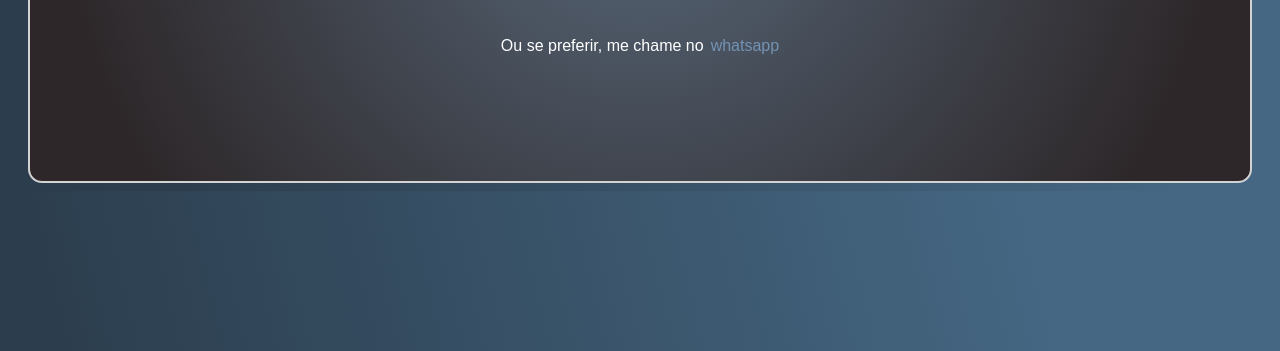
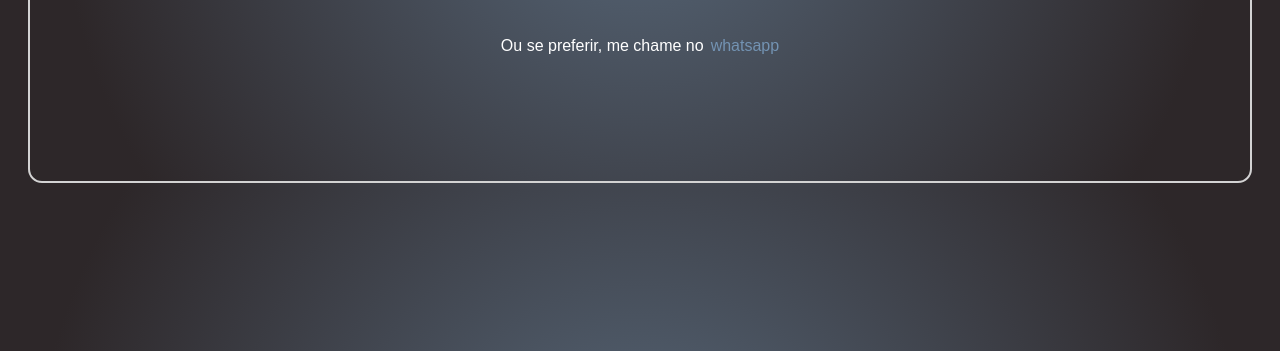
Before and after one commit to TiagoSouzRodrigues/social-media, a plain HTML site: page index.html in a window 1280 px wide. Shown: the part 449-800 px from the top of the page. Drawn offline with Linux system fonts and the light colour scheme.

Commit message:
Update style.css

```diff
--- a/style.css
+++ b/style.css
@@ -1,8 +1,9 @@
 body {
-  background-image: linear-gradient(
-    76.3deg,
-    rgba(44, 62, 78, 1) 12.6%,
-    rgba(69, 103, 131, 1) 82.8%
+  background: rgb(85, 100, 117);
+  background: radial-gradient(
+    circle,
+    rgba(85, 100, 117, 1) 5%,
+    rgba(45, 39, 41, 1) 85%
   );
 }
 .perfil>img {
```
